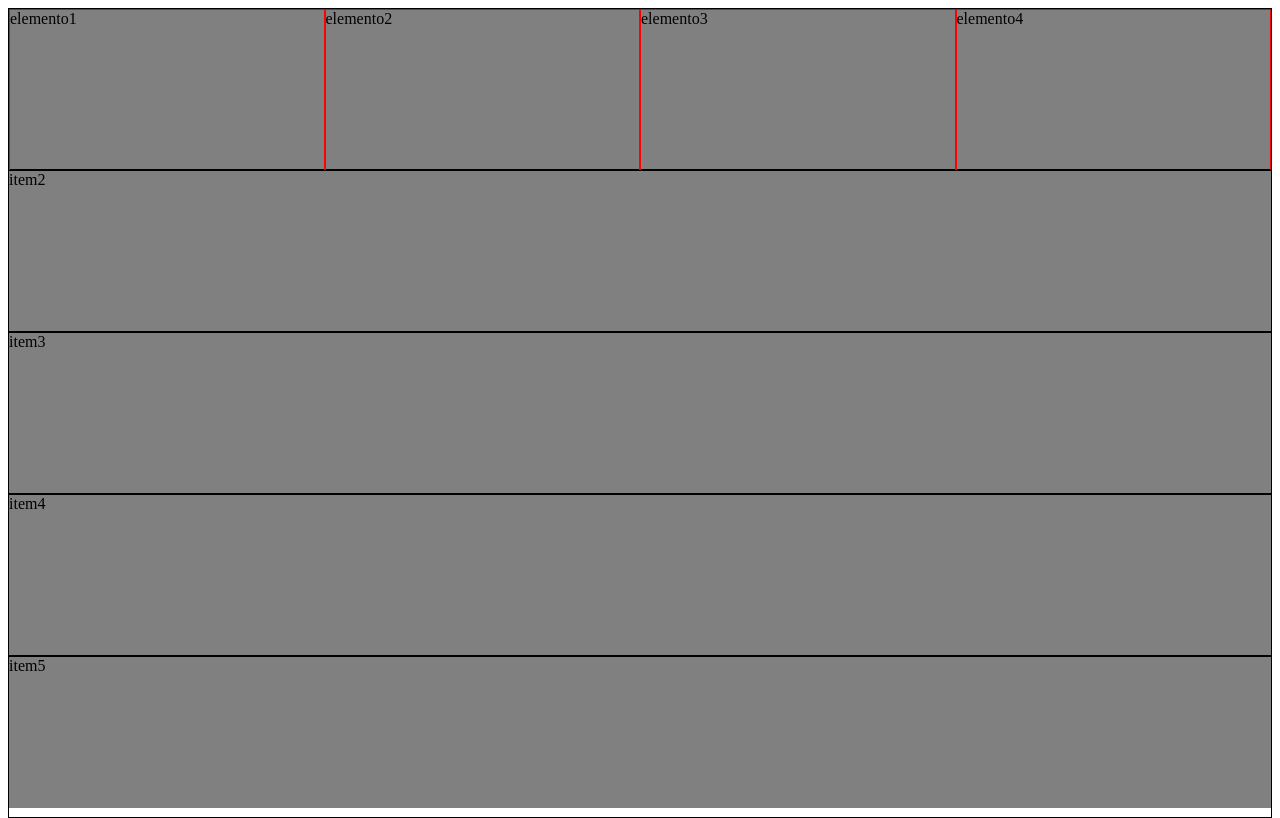
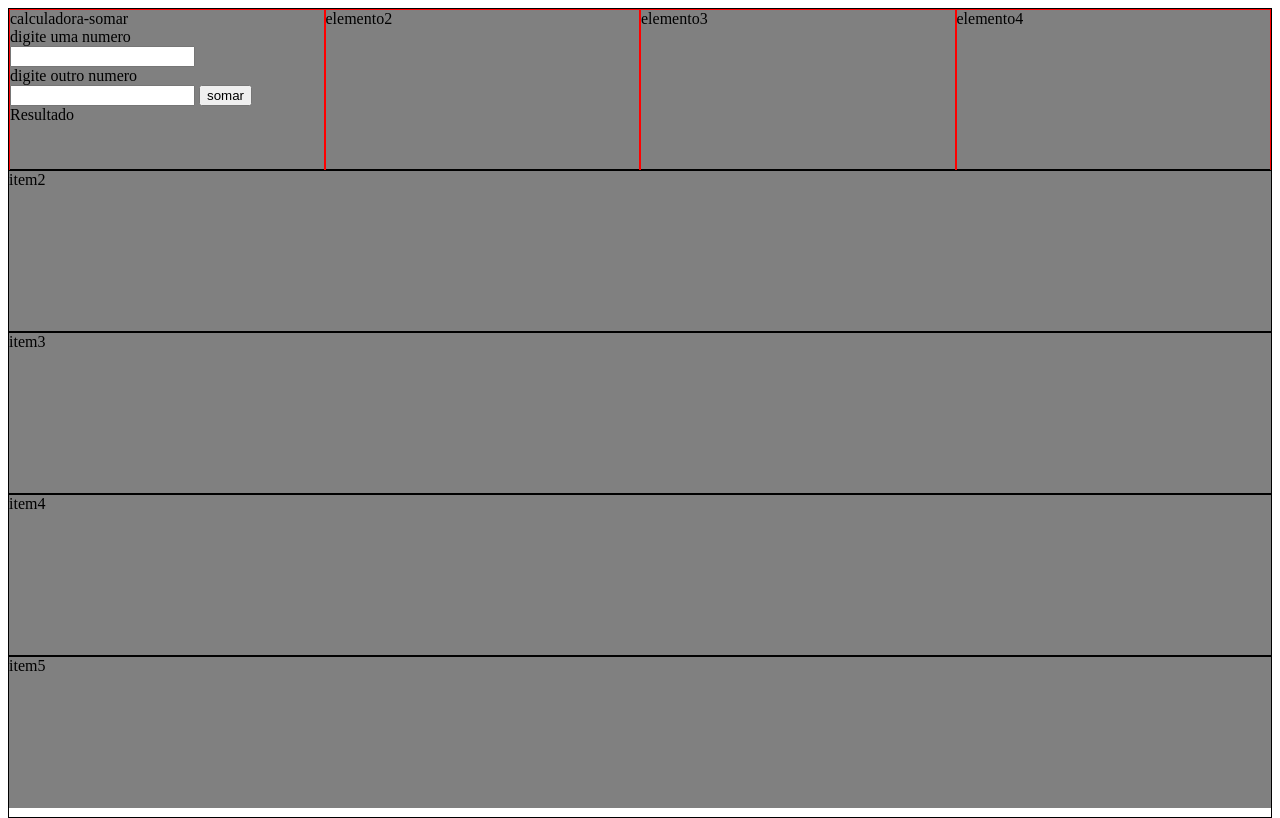
Before and after one commit to flhes/projeto-novo, a plain HTML site: page index.html in a window 1280 px wide. Drawn offline with Linux system fonts and the light colour scheme.

Commit message:
atualizando html e criando script

```diff
--- a/index.html
+++ b/index.html
@@ -4,20 +4,36 @@
     <meta charset="UTF-8">
     <meta name="viewport" content="width=device-width, initial-scale=1.0">
     <link rel="stylesheet" href="style.css">
+  <script src="script.js"></script>
     <title>Document</title>
 </head>
 <body>
   <div class="container">
     <div id="item1">
-        <div id="elemento1">elemento1</div>
+        <div id="elemento1">
+          <label for="">calculadora-somar</label><br>
+
+          <label for="">digite uma numero</label><br>
+          <input type="number" id="num1"><br>
+          <label for="">digite outro numero</label><br>
+          <input type="number" id="num2">
+          <button type="submit" value="soma" onclick="somarNumeros()">somar</button><br>
+          <div>Resultado</div>
+
+        </div>
         <div id="elemento2">elemento2</div>
         <div id="elemento3">elemento3</div>
         <div id="elemento4">elemento4</div>
     </div>
-    <div id="item2">item2</div>
+    <div id="item2">item2
+
+    </div>
     <div id="item3">item3</div>
     <div id="item4">item4</div>
     <div id="item5">item5</div>
   </div>
 </body>
 </html>
+<!-- div.algo>div#elemento$*3>h1>  fazer uma clas com 3 div com id dentro de cada id um h1 -->
+<!-- div.item*4 para fazer uma ou mais  class -->
+<!-- div.algo>div#elemento$*3>h1>p> -->
```
